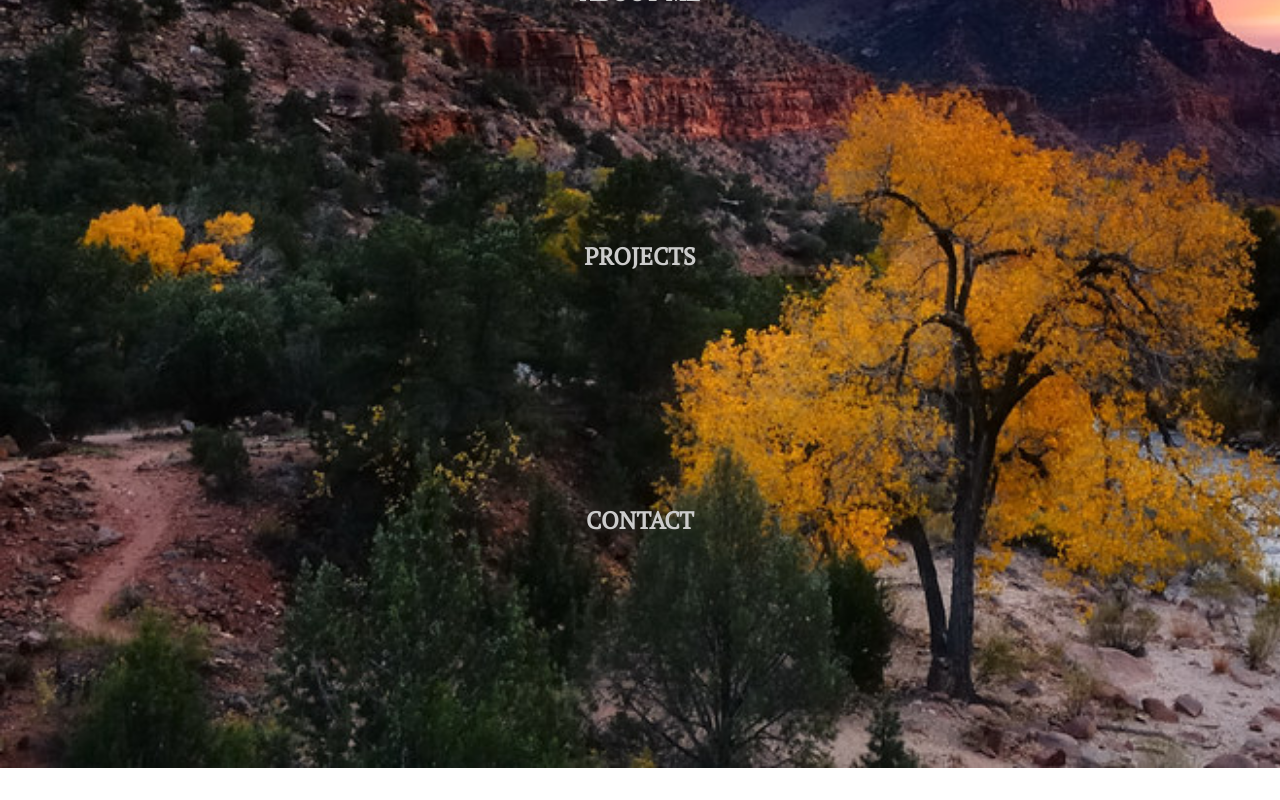
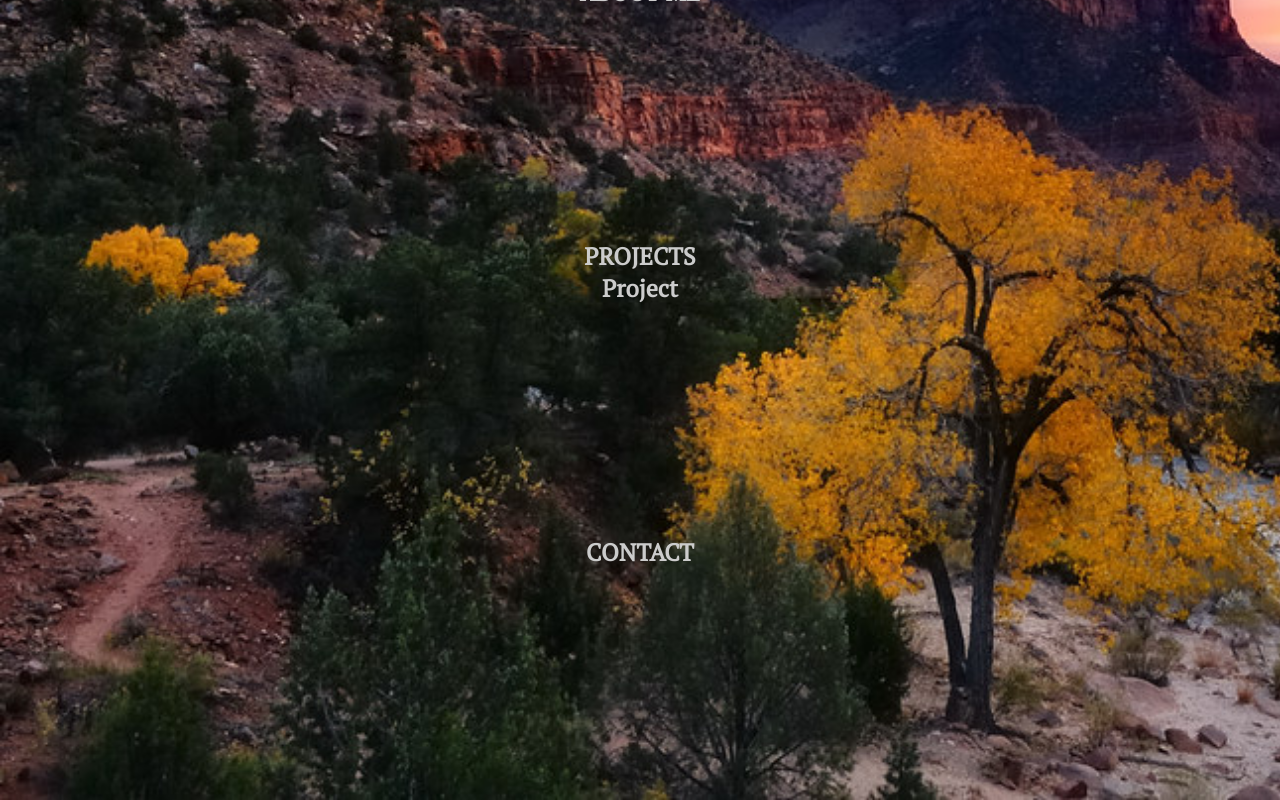
Before and after one commit to rmcguire6/react-portfolio, a React (Create React App) app: page / in a window 1280 px wide. Shown: the part 824-1624 px from the top of the page. Before the commit the page ends 1592 px from the top, so only its background shows below. Built offline with nearby package versions, Linux system fonts and the light colour scheme.

Commit message:
Add Project boilerplate

```diff
--- /dev/null
+++ b/src/components/Project/Project.js
@@ -0,0 +1,13 @@
+import React from 'react'
+
+const Project = () => {
+    return (
+        <section id="Project" className="section">
+        <div className="section__header">
+           <h2 className="text">Project</h2>
+        </div>
+        </section>
+        )
+
+}
+export {Project as default}
--- a/src/components/Projects/Projects.js
+++ b/src/components/Projects/Projects.js
@@ -1,10 +1,14 @@
 import React from 'react'
+import Project from '../Project/Project'
 
 const Projects = () => {
     return (
         <section id="projects" className="section">
             <div className="section__header">
             <h2 className="text">PROJECTS</h2>
+            </div >
+            <div className="projects __gallery">
+                <Project />
             </div>
         </section>
         )
```
